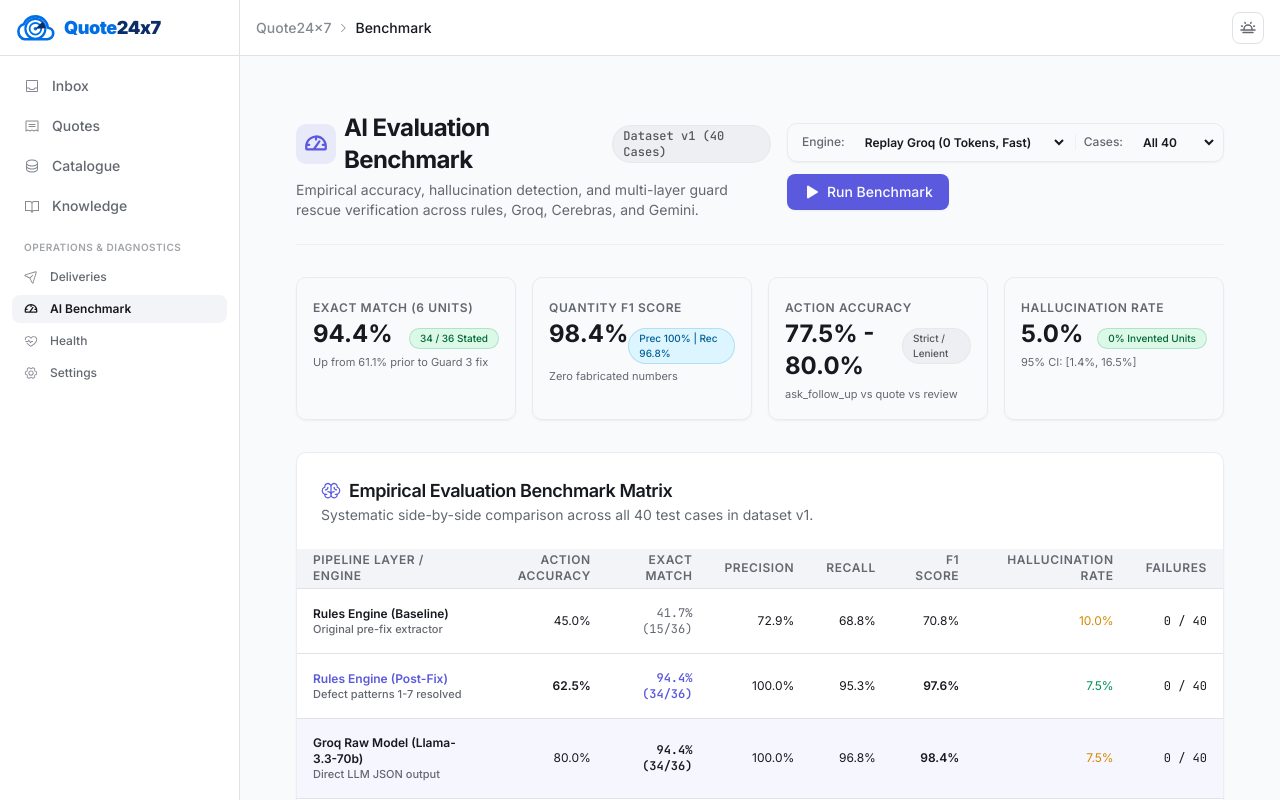
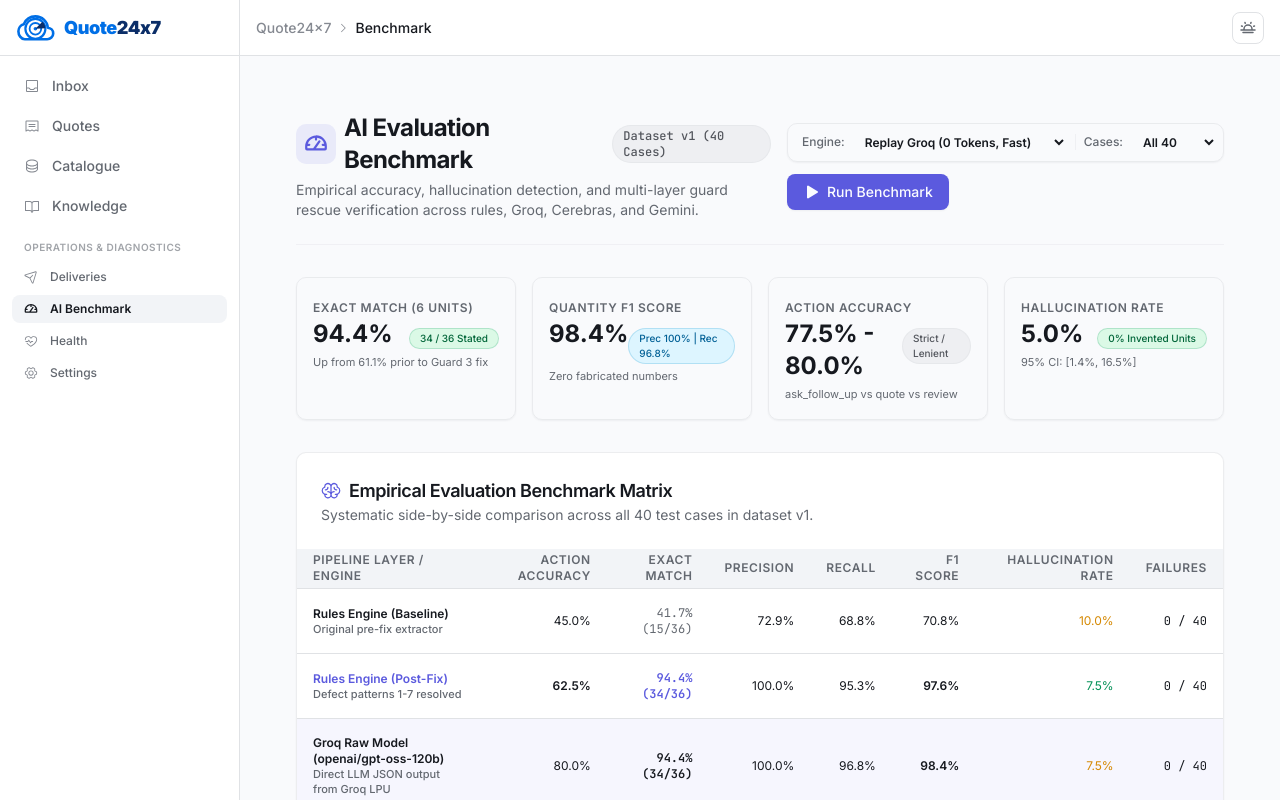
Before and after one commit to JoanathanPS/Quote24x7, a Next.js app in the folder apps/web/: page /benchmark in a window 1280 px wide. Built offline with nearby package versions, Linux system fonts and the light colour scheme.

Commit message:
fix(benchmark): correct model identifier labels from llama to gpt-oss-120b in UI

```diff
--- a/apps/web/src/app/benchmark/page.tsx
+++ b/apps/web/src/app/benchmark/page.tsx
@@ -309,8 +309,8 @@ export default function BenchmarkPage() {
 
               <TableRow className="hover:bg-muted/10 bg-primary/5">
                 <TableCell className="font-medium text-xs">
-                  <div className="font-semibold text-foreground">Groq Raw Model (Llama-3.3-70b)</div>
-                  <div className="text-[11px] text-muted-foreground">Direct LLM JSON output</div>
+                  <div className="font-semibold text-foreground">Groq Raw Model (openai/gpt-oss-120b)</div>
+                  <div className="text-[11px] text-muted-foreground">Direct LLM JSON output from Groq LPU</div>
                 </TableCell>
                 <TableCell className="text-xs text-right">80.0%</TableCell>
                 <TableCell className="text-xs text-right font-mono font-semibold">94.4% (34/36)</TableCell>
@@ -358,7 +358,7 @@ export default function BenchmarkPage() {
                     <Lightning size={14} className="text-amber-500" />
                     Cerebras AI (Wafer-Scale Fallback)
                   </div>
-                  <div className="text-[11px] text-muted-foreground">Llama-3.3-70b via Cerebras Inference</div>
+                  <div className="text-[11px] text-muted-foreground">gpt-oss-120b via Cerebras Inference</div>
                 </TableCell>
                 <TableCell className="text-xs text-right">77.5%</TableCell>
                 <TableCell className="text-xs text-right font-mono">91.7% (33/36)</TableCell>
```
